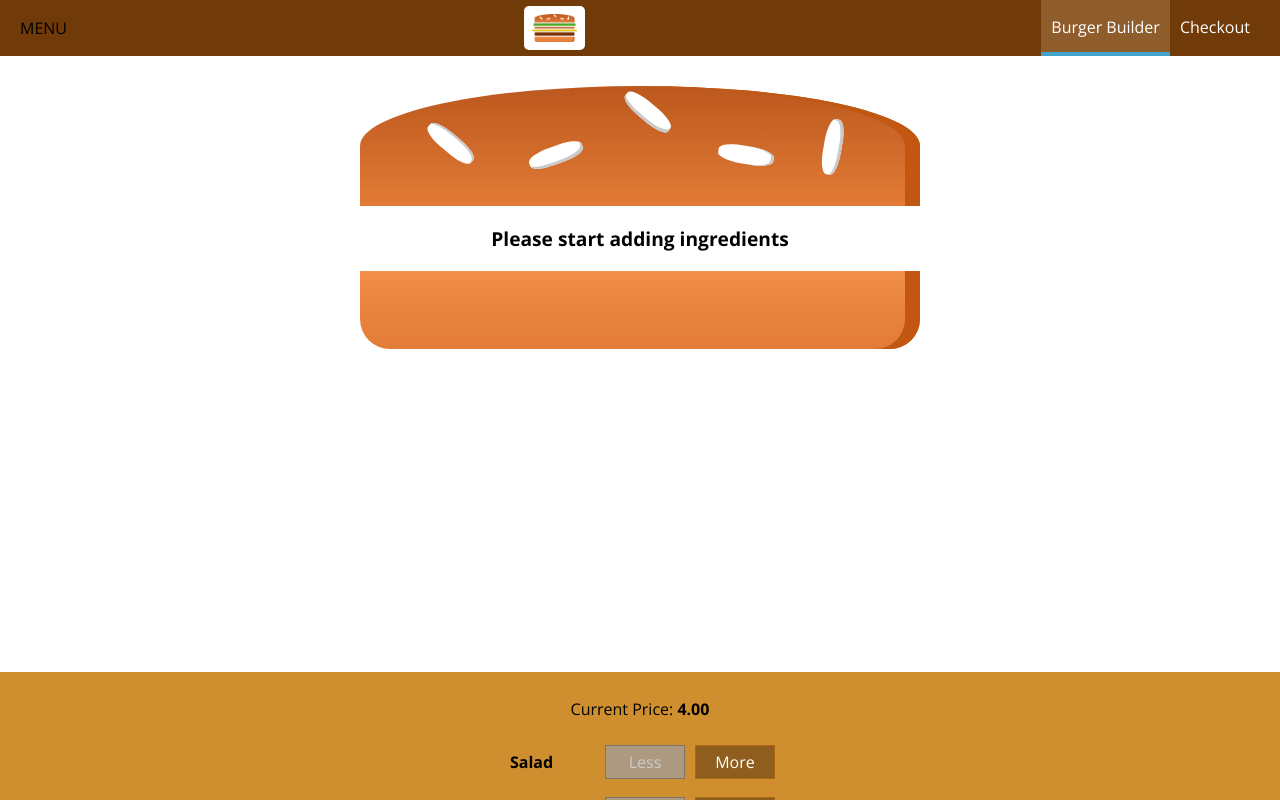
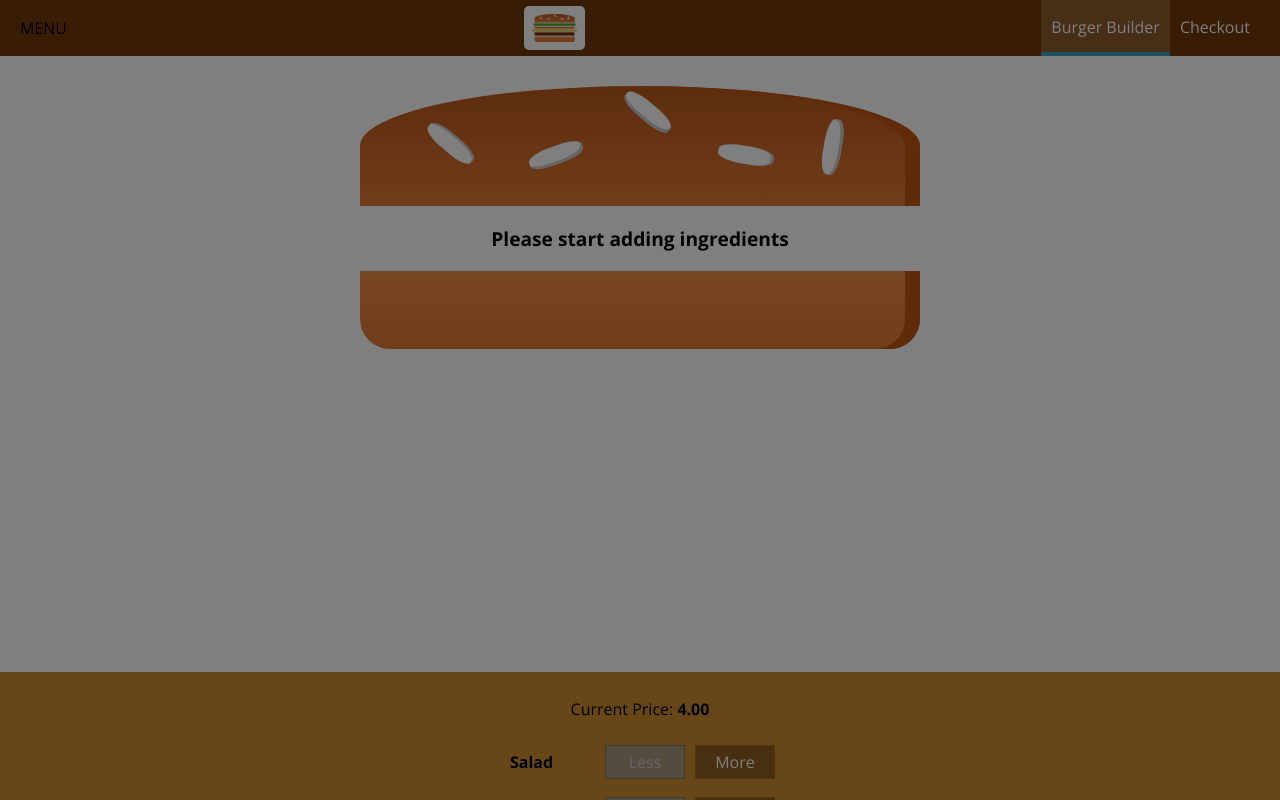
Before and after one commit to maryammizani/burger_builder, a React (Create React App) app: page / in a window 1280 px wide. Shown: the top 800 px of the page. Built offline with nearby package versions, Linux system fonts and the light colour scheme.

Commit message:
BurgerBuilder: Show/Hide sideDrawer

```diff
--- a/src/components/Layout/Layout.js
+++ b/src/components/Layout/Layout.js
@@ -1,16 +1,29 @@
-import React from 'react';
+import React, { Component } from 'react';
 import Aux from '../../hoc/Auxiliary';
 import classes from './Layout.module.css';
 import Toolbar from '../Navigation/Toolbar/Toolbar';
 import SideDrawer from '../Navigation/SideDrawer/SideDrawer';
 
-const layout = (props) => (
+class Layout extends Component {
+    state = {
+        showSideDrawer: true
+    }
+    sideDrawerClosedHandler = () => {
+        this.setState({showSideDrawer: false});
+    }
+    render() {
+        return (
             <Aux>
                 <Toolbar />
-        <SideDrawer />
+                <SideDrawer
+                    open={this.state.showSideDrawer}
+                    closed={this.sideDrawerClosedHandler}/>
                 <main className={classes.Content}>
-            {props.children}
+                    {this.props.children}
                 </main>
             </Aux>
         );
-export default layout;
+    }
+}
+
+export default Layout;
--- a/src/components/Navigation/SideDrawer/SideDrawer.js
+++ b/src/components/Navigation/SideDrawer/SideDrawer.js
@@ -2,10 +2,18 @@
 import Logo from '../../Logo/Logo';
 import NavigationItems from '../NavigationItems/NavigationItems';
 import classes from './SideDrawer.module.css';
+import Backdrop from '../../UI/Backdrop/Backdrop';
+import Aux from '../../../hoc/Auxiliary';
 
 const sideDrawer = (props) => {
+    let attachedClasses = [classes.SideDrawer, classes.Close];
+    if(props.open) {
+        attachedClasses = [classes.SideDrawer, classes.Open];
+    }
     return (
-        <div className={classes.SideDrawer}>
+        <Aux>
+            <Backdrop show={props.open} clicked={props.closed}/>
+            <div className={attachedClasses.join(' ')}>
                 <div className={classes.Logo}>
                     <Logo />
                 </div>
@@ -13,6 +21,7 @@
                     <NavigationItems />
                 </nav>
             </div>
+        </Aux>
     );
 }
 export default sideDrawer;
--- a/src/components/Navigation/SideDrawer/SideDrawer.module.css
+++ b/src/components/Navigation/SideDrawer/SideDrawer.module.css
@@ -1,6 +1,6 @@
 .SideDrawer {
     position: fixed;
-    width: 200px;
+    width: 280px;
     max-width: 70%;
     height: 100%;
     left: 0;
@@ -19,11 +19,11 @@
 }
 
 .Open {
-    transform: translateX(0)
+    transform: translateX(0);
 }
 
 .Close {
-    transform: translateX(-100%)
+    transform: translateX(-100%);
 }
 
 .Logo {
```
Lines whose indentation alone changed are shown as unchanged.
